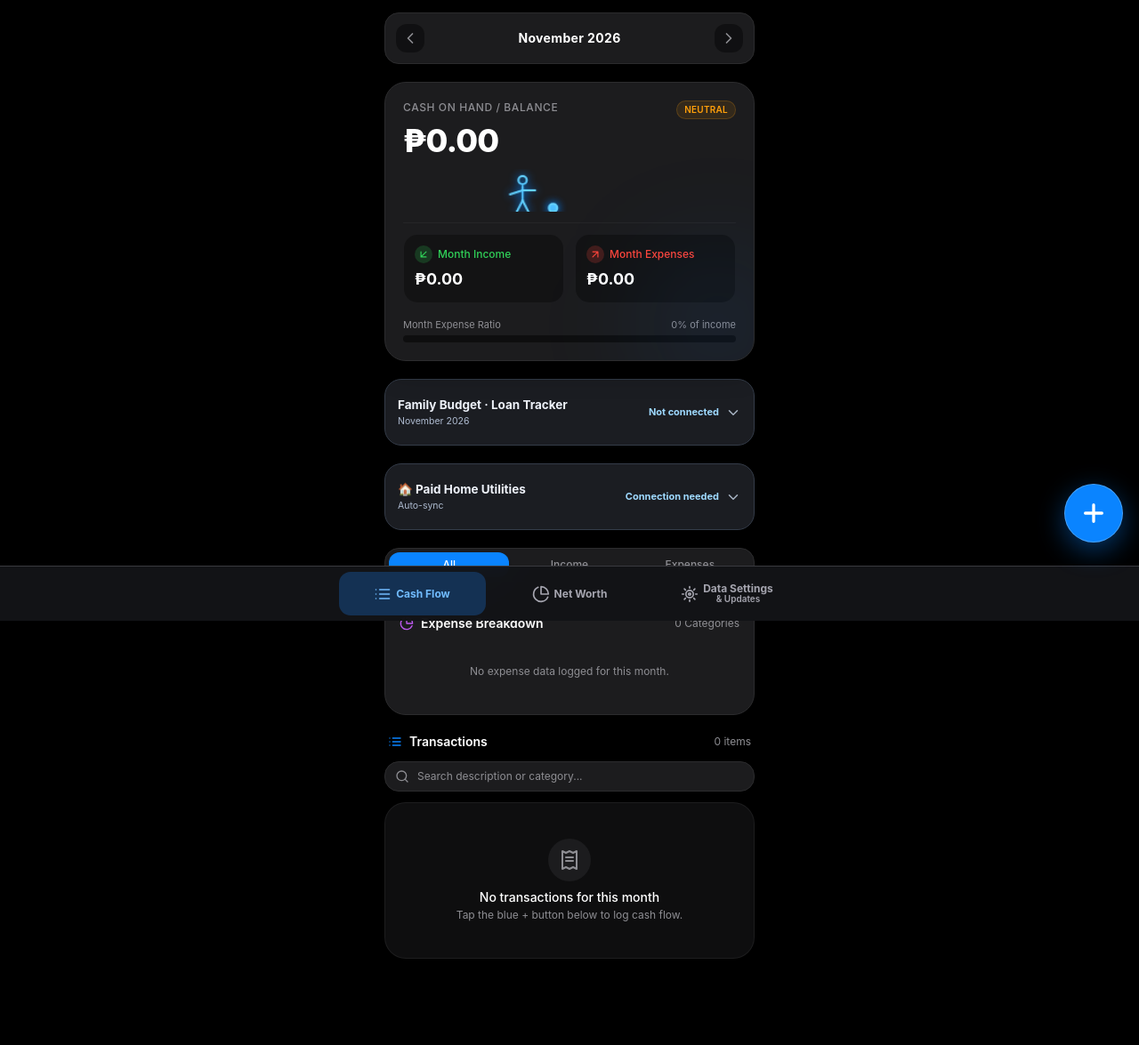
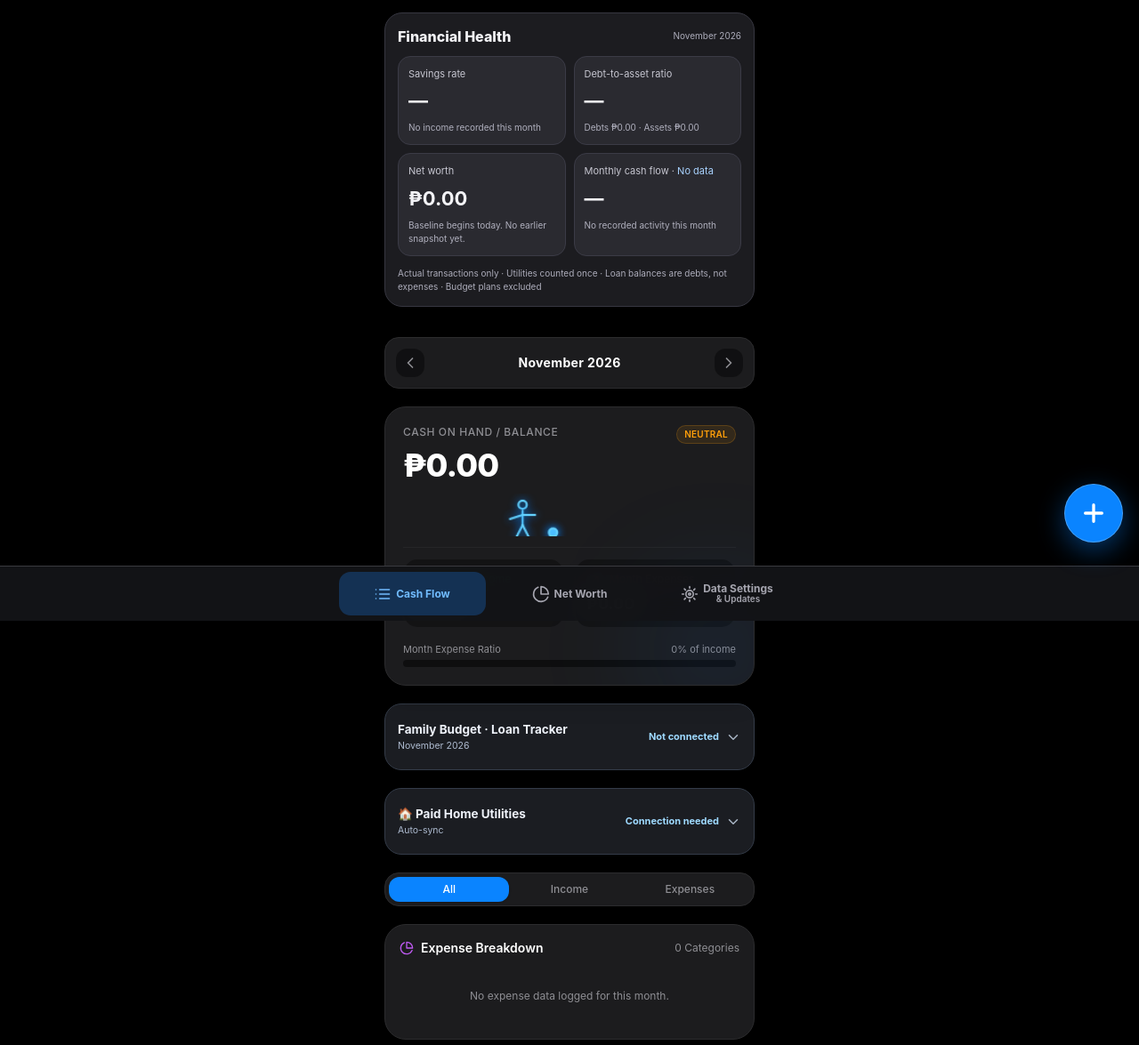
Before and after one commit to fibast18/rico-finances-ai, a plain HTML site: page index.html in a window 1280 px wide. Shown: the part 102-1277 px from the top of the page at 89% size. Drawn offline with Linux system fonts and the light colour scheme.

Commit message:
Integrate Financial Health Dashboard v1.8.16

```diff
--- a/index.html
+++ b/index.html
@@ -13,6 +13,7 @@
 <meta name="apple-mobile-web-app-status-bar-style" content="black-translucent">
 <meta name="apple-mobile-web-app-title" content="Rico Finances AI" id="iosAppTitle">
 <link rel="stylesheet" href="styles.css">
+<link rel="stylesheet" href="financial-health.css">
 <link rel="stylesheet" href="net-worth.css">
 <link rel="stylesheet" href="linked-loans.css">
 <link rel="stylesheet" href="linked-budget.css">
@@ -20,6 +21,7 @@
 <link rel="stylesheet" href="linked-panels.css">
 <script src="icons.js"></script>
 <script src="analyst.js" defer></script>
+<script src="financial-health.js" defer></script>
 <script src="net-worth-v1.8.15.js" defer></script>
 <script src="linked-loans-v1.8.15.js" defer></script>
 <script src="linked-budget-v1.8.15.js" defer></script>
@@ -201,6 +203,15 @@ body.ask-ai-open{overflow:hidden}
 
 <main class="max-w-md mx-auto w-full px-4 py-4 flex-1">
 <div id="cashFlowPanel" role="tabpanel" aria-labelledby="tabCashFlow">
+<section id="financialHealthDashboard" class="fh-dashboard" aria-label="Financial Health Dashboard">
+<div class="fh-title"><h2>Financial Health</h2><span id="fhPeriod"></span></div>
+<div class="fh-grid">
+<div class="fh-card"><small>Savings rate</small><strong id="fhSavings">—</strong><span id="fhSavingsNote"></span></div>
+<div class="fh-card"><small>Debt-to-asset ratio</small><strong id="fhRatio">—</strong><span id="fhRatioNote"></span></div>
+<div class="fh-card"><small>Net worth</small><strong id="fhWorth">—</strong><span id="fhWorthNote"></span></div>
+<div class="fh-card"><small>Monthly cash flow · <em id="fhStatus"></em></small><strong id="fhCash">—</strong><span id="fhCashNote"></span></div>
+</div><p class="fh-foot">Actual transactions only · Utilities counted once · Loan balances are debts, not expenses · Budget plans excluded</p>
+</section>
 
   <!-- Backup reminder banner -->
   <section id="backupBanner" class="hidden bg-iosOrange/10 border border-iosOrange/30 rounded-2xl p-3 text-xs text-iosOrange flex items-center justify-between gap-2">
@@ -466,7 +477,7 @@ body.ask-ai-open{overflow:hidden}
 
 <footer class="max-w-md mx-auto w-full px-4 py-4 text-center">
   <div class="inline-flex items-center gap-2 px-3 py-1 rounded-full bg-iosCardDark border border-iosBorderDark text-[11px] text-iosGray">
-    <span class="w-1.5 h-1.5 rounded-full bg-iosGreen"></span><span id="footerAppName">Rico Finances AI</span><span class="text-iosGray2 font-medium">v1.8.15</span>
+    <span class="w-1.5 h-1.5 rounded-full bg-iosGreen"></span><span id="footerAppName">Rico Finances AI</span><span class="text-iosGray2 font-medium">v1.8.16</span>
   </div>
   <p class="text-[10px] text-iosGray/60 mt-1.5">Personal finance tracker &bull; 210 Borderless Sports Actions</p>
   <p id="developerCredit" class="mt-2 text-[11px] text-iosGray2 font-medium">Developed by: Engr. Rico J. Pono</p>
@@ -677,7 +688,7 @@ body.ask-ai-open{overflow:hidden}
 </div>
 
 <script>
-const RICO_APP_VERSION = '1.8.15';
+const RICO_APP_VERSION = '1.8.16';
 let appServiceWorkerRegistration = null;
 if ('serviceWorker' in navigator && location.protocol.startsWith('http')) {
   window.addEventListener('load', () => {
@@ -1085,6 +1096,7 @@ function renderApp() {
   updateMonthDisplay(); calculateBalances(); renderTransactions(); renderChartAndBreakdown();
   if (typeof window.renderFinanceAnalyst === 'function') window.renderFinanceAnalyst();
   persistData();
+  window.renderFinancialHealth?.();
   window.RICO_UTILITY_LINK?.render?.();
   // Adding, editing, deleting or importing transactions updates Net Worth at once.
   window.RICO_NET_WORTH?.render?.();
```
